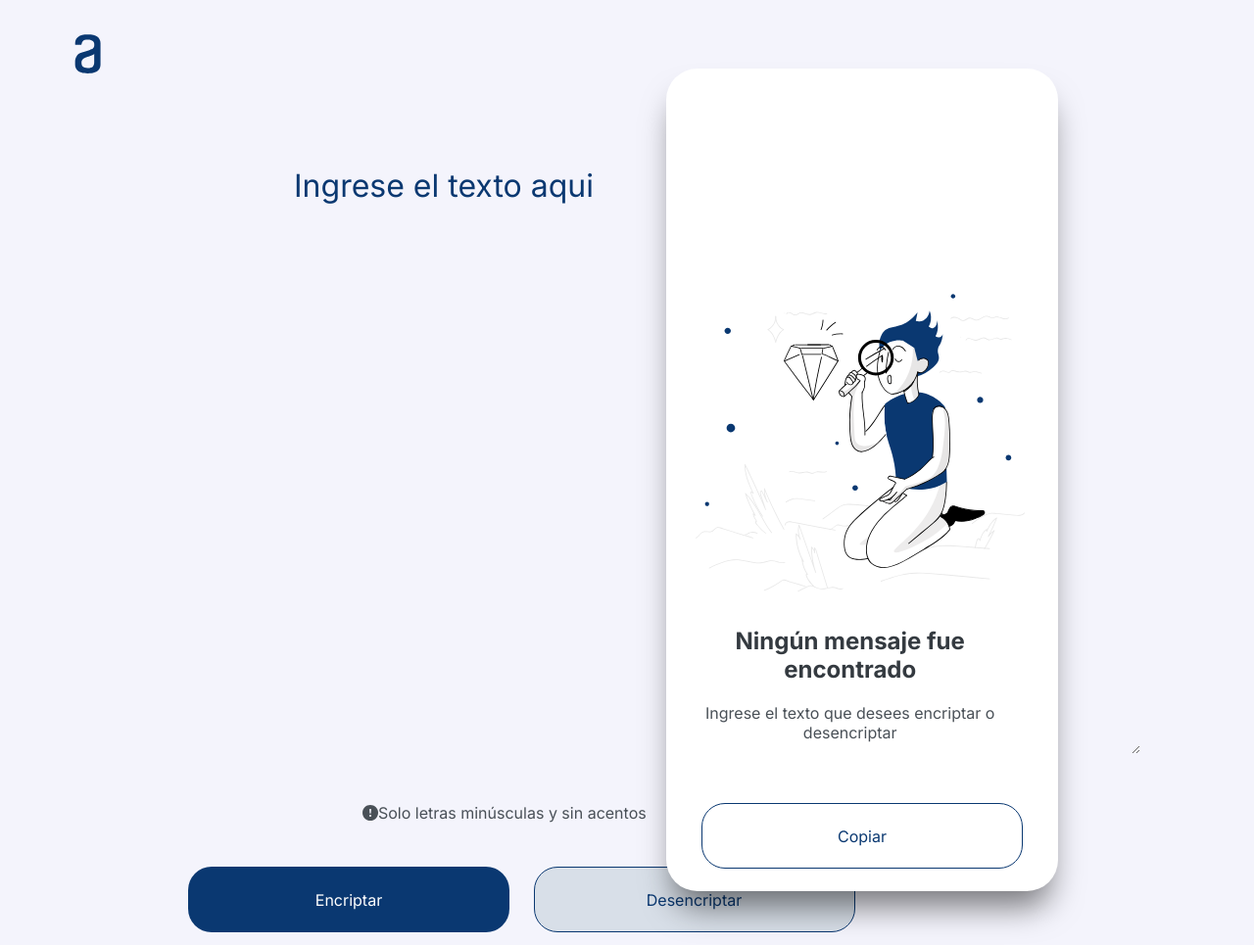
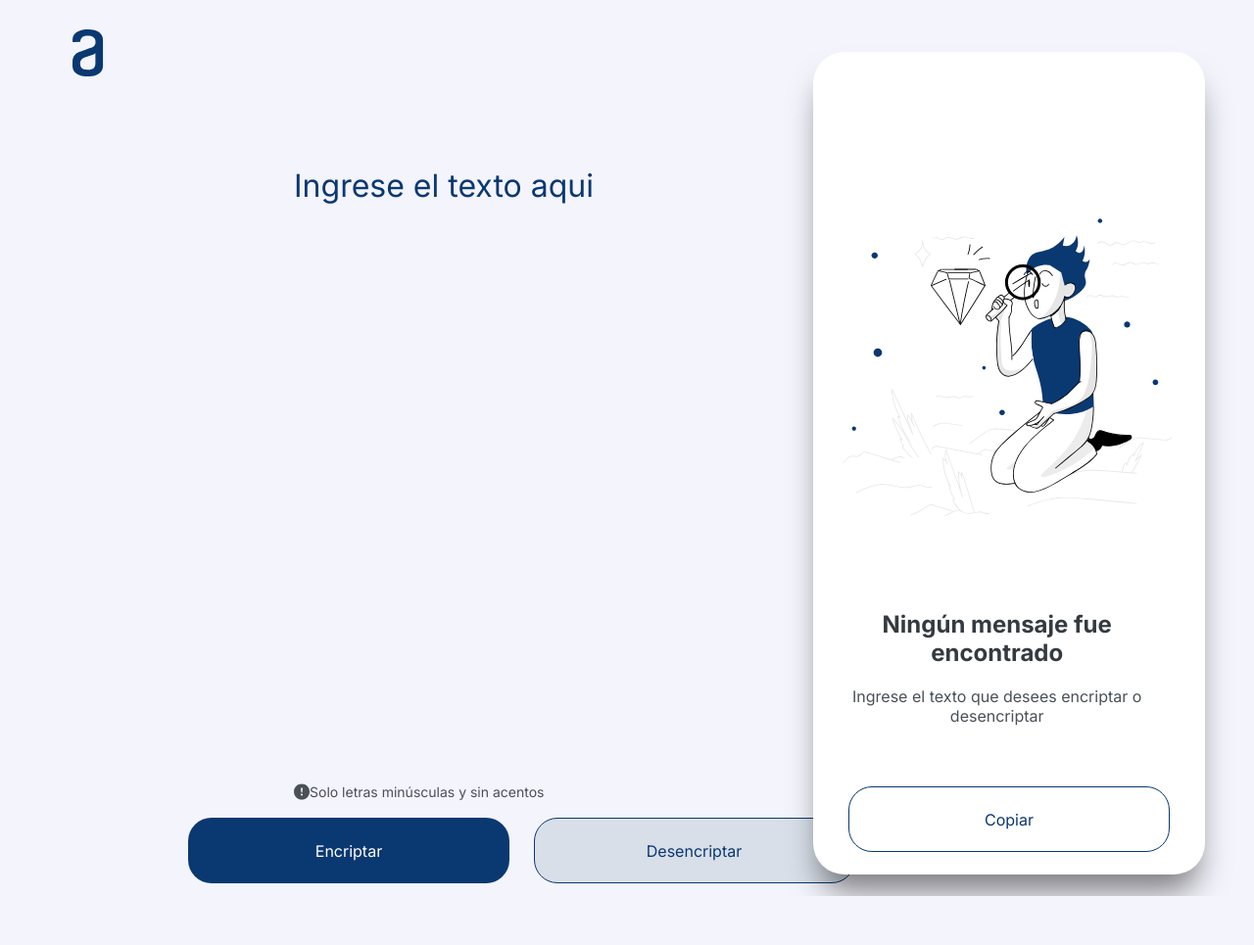
Before and after one commit to Brizuethansome/challenge-alura, a plain HTML site: page index.html in a window 1280 px wide. Shown: the top 965 px of the page at 98% size. After the commit the page ends 915 px from the top, so only its background shows below. Drawn offline with Linux system fonts and the light colour scheme.

Commit message:
Actualizando archivo styles

```diff
--- a/style.css
+++ b/style.css
@@ -14,10 +14,10 @@ header{
 }
 
 .logo{
-    width: 100%;
-    height: 70px;
-    padding-top: 20px;
-    padding-left: 40px;
+    width: 120px;
+    height: 48px;
+    padding-top: 30px;
+    padding-left: 30px;
 }
 
 main{
@@ -54,15 +54,16 @@ main{
 
 .alerta{
     position: absolute;
-    top: 750px;
-    left: 370px;
+    top: 730px;
+    left: 300px;
+    font-size: 14px;
     display: flex;
     color: #495057;
 }
 
 .contenedor-botones{
     position: absolute;
-    top: 800px;
+    top: 750px;
     height: 80px;
     padding-left: 15%;
     padding-top: 15px;
@@ -94,11 +95,12 @@ main{
 }
 
 .seccion-dos{
-    display: block;
+    display: inline-block;
     position: relative;
+    margin-top: -1.3%;
     width: 400px;
     height: 840px;
-    right: 200px;
+    right: 50px;
     padding-right: 20px;
     background-color: #FFFFFF;
     box-sizing: border-box;
@@ -109,9 +111,9 @@ main{
 .contenedor-munieco{
     position: absolute;
     left: 30px;
-    top: 180px;
+    top: 140px;
     box-sizing: border-box;
-    padding-top: 50px;
+    padding-top: 30px;
 }
 
 .contenedor-parrafo{
```
